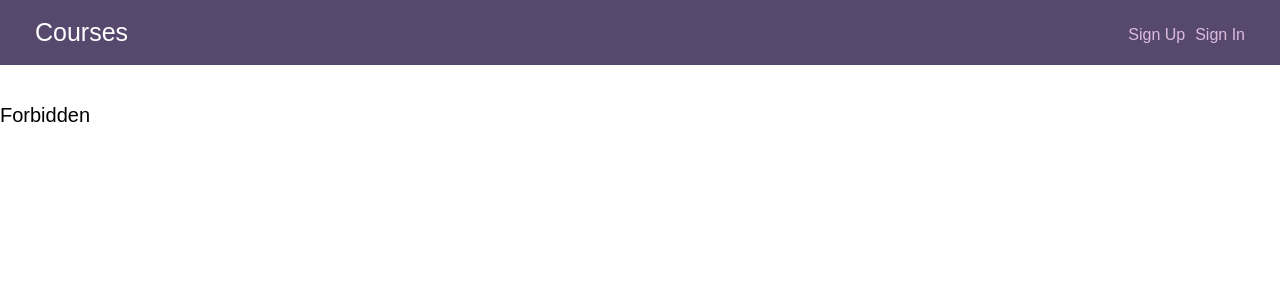
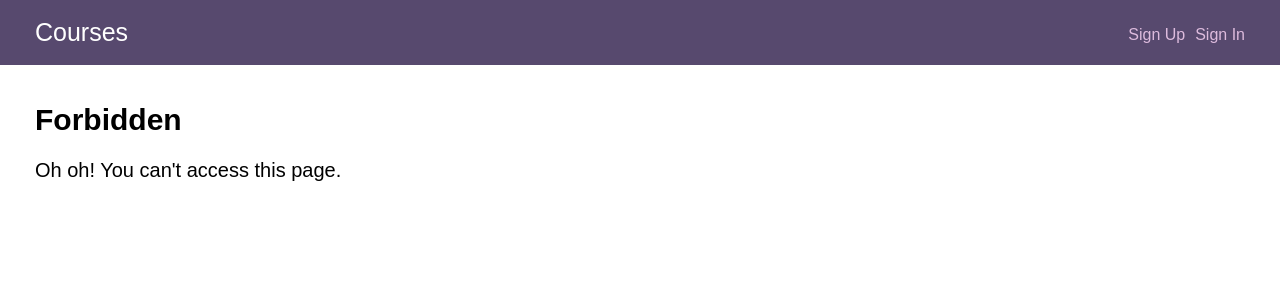
Before and after one commit to jamescrosslin/nvba-admin-dashboard, a React (Create React App) app in the folder client/: page /forbidden in a window 1280 px wide. Shown: the top 300 px of the page. Built offline with nearby package versions, Linux system fonts and the light colour scheme; no server answers.

Commit message:
add user displays for error handling routes

```diff
--- a/client/src/components/Forbidden.js
+++ b/client/src/components/Forbidden.js
@@ -1,7 +1,12 @@
 import React from 'react';
 
 function Forbidden() {
-  return <h1>Forbidden</h1>;
+  return (
+    <div class="wrap">
+      <h2>Forbidden</h2>
+      <p>Oh oh! You can't access this page.</p>
+    </div>
+  );
 }
 
 export default Forbidden;
--- a/client/src/components/NotFound.js
+++ b/client/src/components/NotFound.js
@@ -1,7 +1,12 @@
 import React from 'react';
 
 function NotFound() {
-  return <h1>Not Found</h1>;
+  return (
+    <div class="wrap">
+      <h2>Not Found</h2>
+      <p>Sorry! We couldn't find the page you're looking for.</p>
+    </div>
+  );
 }
 
 export default NotFound;
--- a/client/src/components/UnhandledError.js
+++ b/client/src/components/UnhandledError.js
@@ -1,7 +1,12 @@
 import React from 'react';
 
 function UnhandledError() {
-  return <h1>Something went wrong</h1>;
+  return (
+    <div class="wrap">
+      <h2>Error</h2>
+      <p>Sorry! We encountered an unexpected error.</p>
+    </div>
+  );
 }
 
 export default UnhandledError;
```
